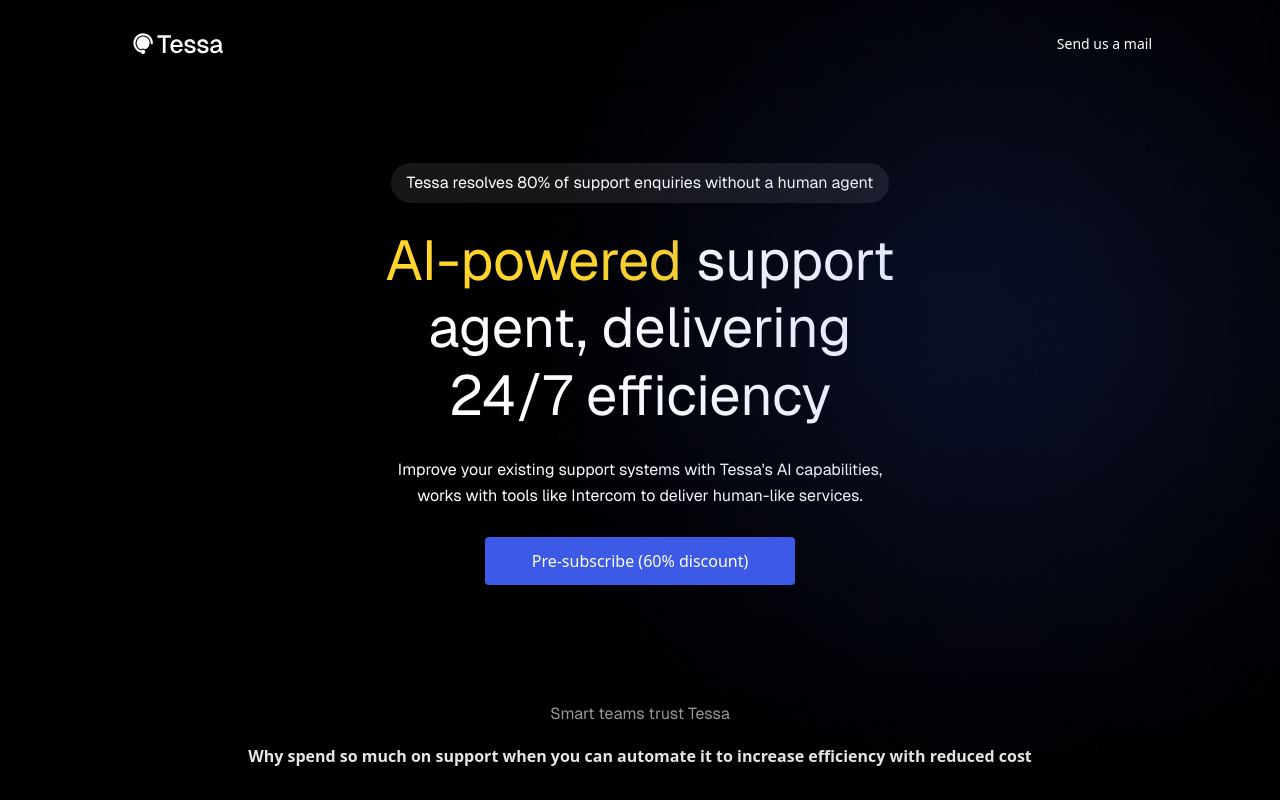
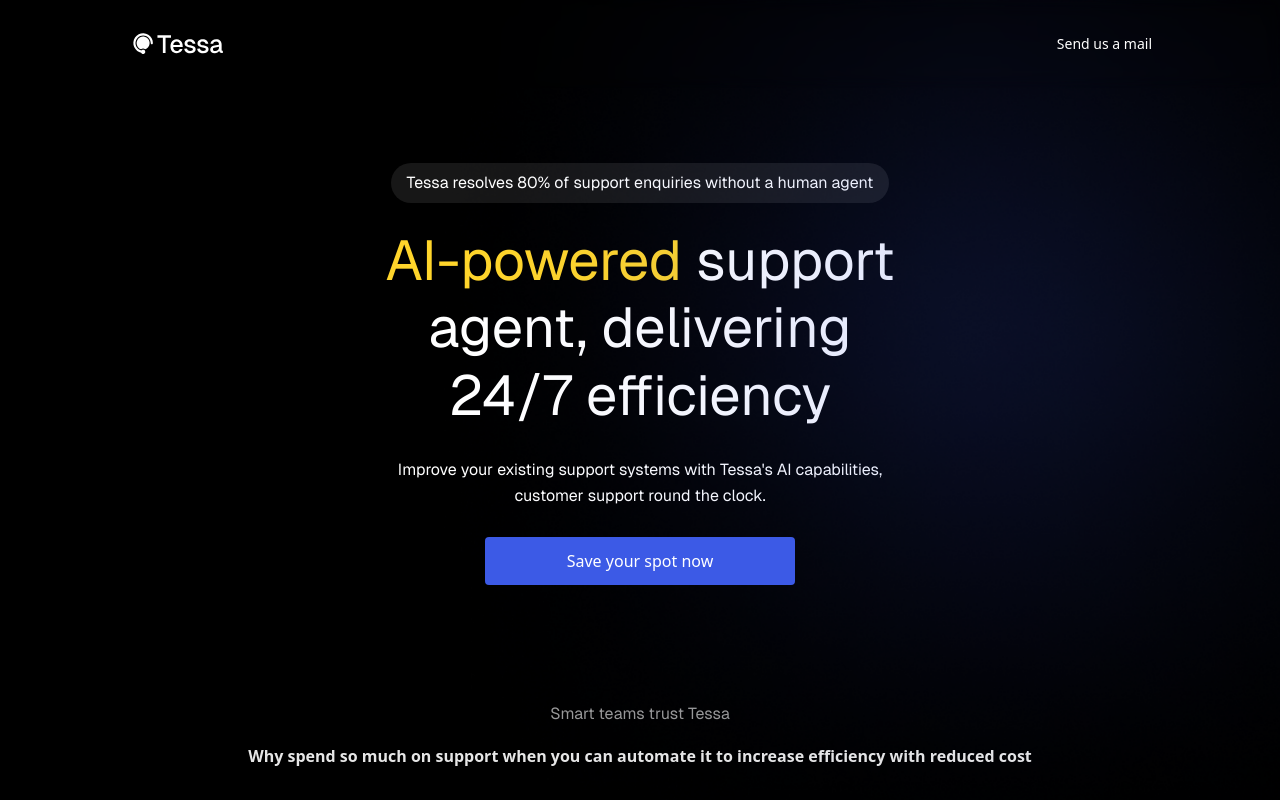
Before and after one commit to Popsabey/tessa-prelauch-webpage, a Next.js app: page / in a window 1280 px wide. Shown: the top 800 px of the page. Built offline with nearby package versions, Linux system fonts and the light colour scheme.

Commit message:
Update HeroSection.tsx
- Button lable update
- Hero support text update

```diff
--- a/src/components/common/HeroSection.tsx
+++ b/src/components/common/HeroSection.tsx
@@ -33,13 +33,13 @@
 
                     <p className="text-sm sm:text-base w-[250px] sm:w-[300px] md:w-[400px] lg:w-[500px] font-light font-geist-regular leading-relaxed text-center text-white mx-auto">
                         Improve your existing support systems with Tessa&apos;s AI capabilities,
-                        works with tools like Intercom to deliver human-like services.
+                        customer support round the clock.
                     </p>
 
                     <div className="flex flex-col sm:flex-row gap-2.5 mx-auto">
                         <Link href={"https://docs.google.com/forms/d/e/1FAIpQLSdNBeitJRZsqzcreqwKVmll6ydZNOjZ0pVJa1M5-f1fgC0VTw/viewform"}
                               className="h-[48px] w-[332px] sm:h-[48px] sm:w-[332px] md:h-[48px] md:w-[300px] lg:h-[48px] lg:w-[310px] z-20 bg-btnBlue rounded-sm text-white text-sm sm:text-base flex items-center justify-center">
-                            Pre-subscribe (60% discount)
+                            Save your spot now
                         </Link>
                     </div>
                 </div>
```
